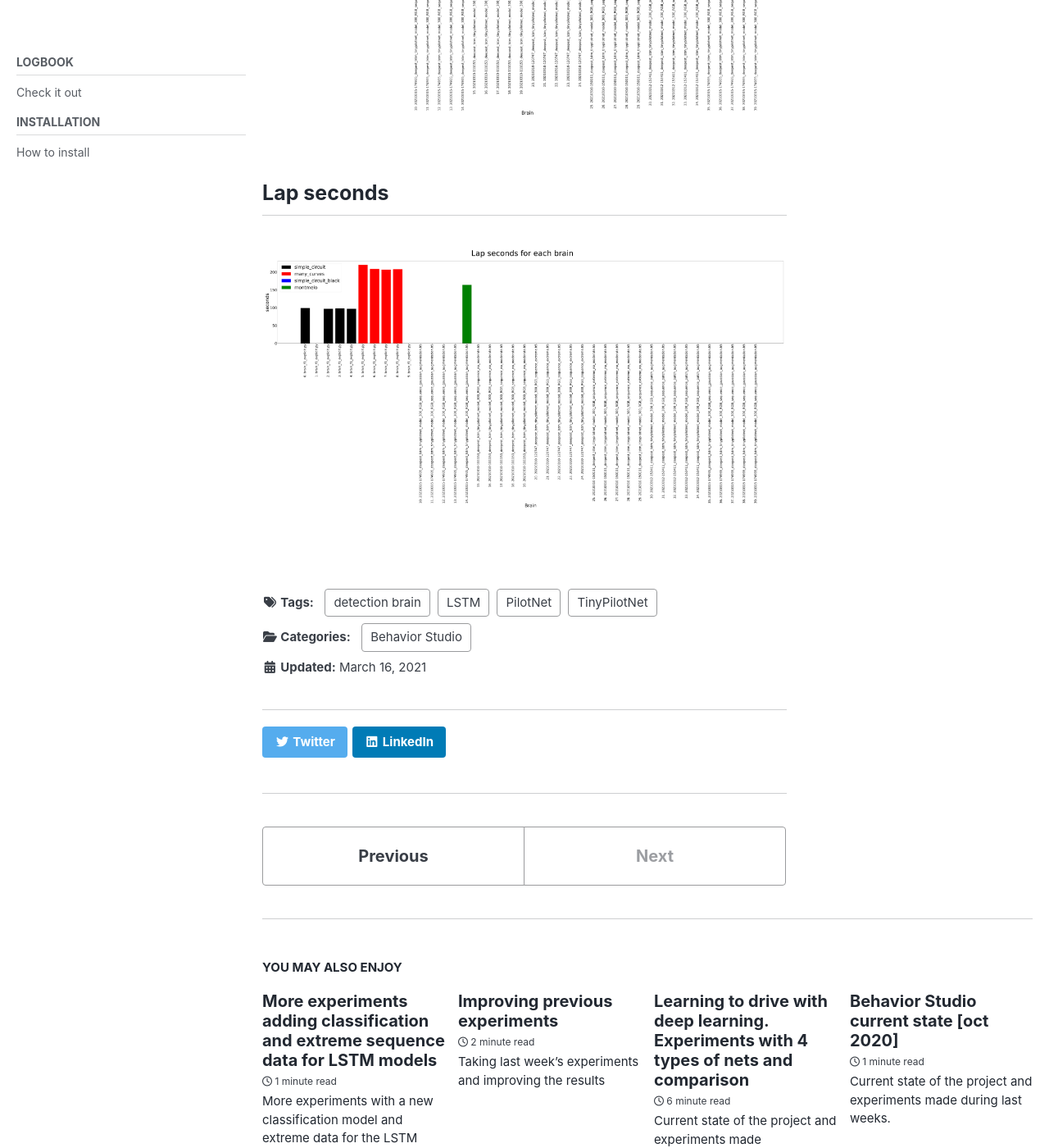
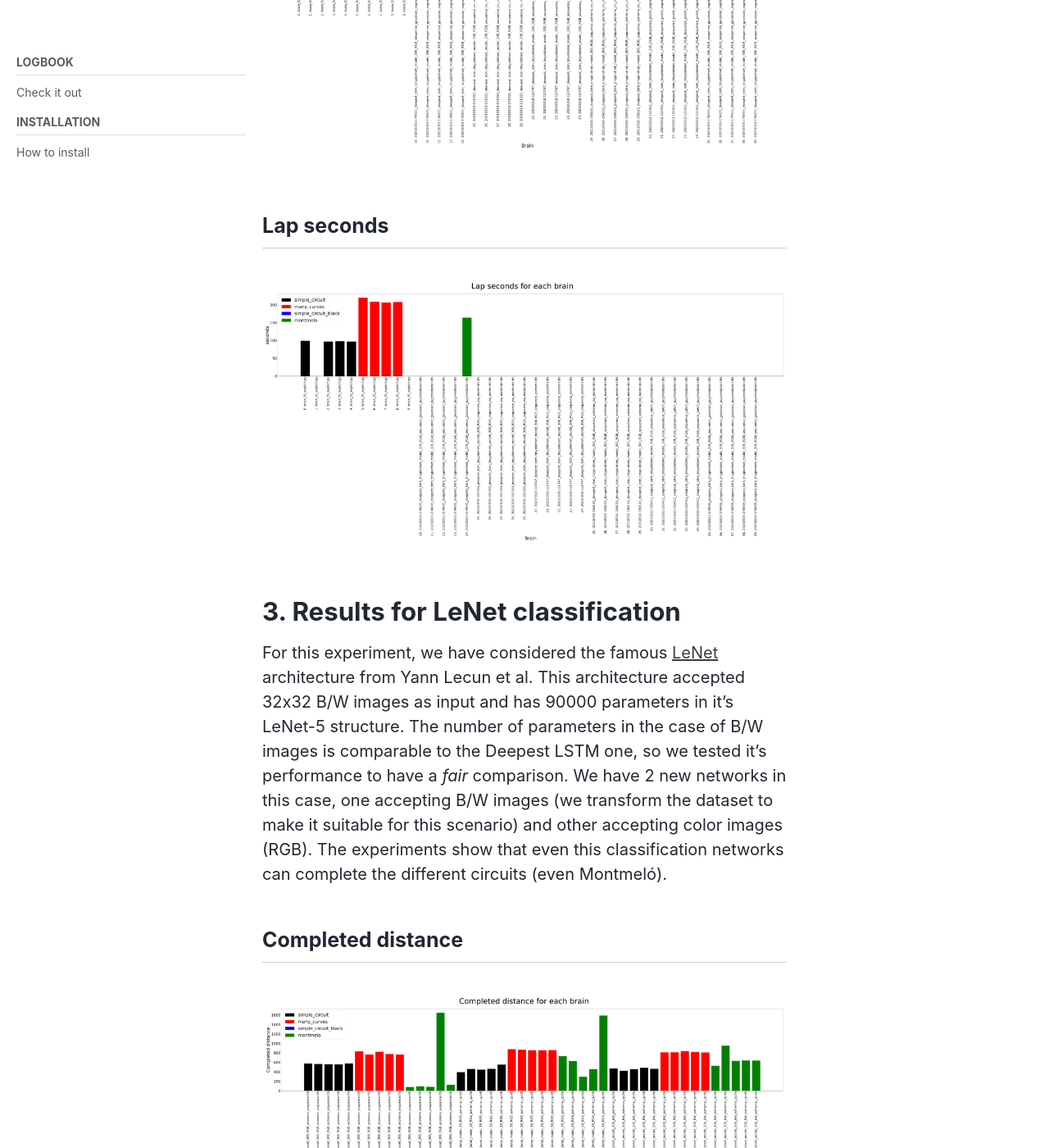
Before and after one commit to RoboticsLabURJC/2019-phd-sergio-paniego, a Jekyll site: the page built from docs/_posts/2021-03-16-expermients-lstm.md, in a window 1280 px wide and 1400 px high, scrolled down 5563 px. Shown: the whole window at 82% size. Built offline with Jekyll 4.4.1, drawn with Linux system fonts in a browser that asks for light colours; cached includes are drawn as plain includes; nearby versions of some CDN libraries; some of the changed text lies outside the part shown.

Commit message:
Blog updated

```diff
--- a/docs/_posts/2021-03-16-expermients-lstm.md
+++ b/docs/_posts/2021-03-16-expermients-lstm.md
@@ -59,6 +59,26 @@
   - url: /assets/images/logbook/20210316/lap-seconds-2.png
     image_path: /assets/images/logbook/20210316/lap-seconds-2.png
     alt: "Lap seconds"
+gallery10:
+  - url: /assets/images/logbook/20210316/completed-distance-3.png
+    image_path: /assets/images/logbook/20210316/completed-distance-3.png
+    alt: "Completed distance"
+gallery11:
+  - url: /assets/images/logbook/20210316/completed-percentage-3.png
+    image_path: /assets/images/logbook/20210316/completed-percentage-3.png
+    alt: "Completed percentage"
+gallery12:
+  - url: /assets/images/logbook/20210316/circuit-diameter-3.png
+    image_path: /assets/images/logbook/20210316/circuit-diameter-3.png
+    alt: "Circuit diameter"
+gallery13:
+  - url: /assets/images/logbook/20210316/average-speed-3.png
+    image_path: /assets/images/logbook/20210316/average-speed-3.png
+    alt: "Average speed"
+gallery14:
+  - url: /assets/images/logbook/20210316/lap-seconds-3.png
+    image_path: /assets/images/logbook/20210316/lap-seconds-3.png
+    alt: "Lap seconds"
 
 
 ---
@@ -68,8 +88,7 @@
 Experiments:
 * [Results for different data augmentation strategies](#experiment-1)
 * [Results for different data augmentation strategies only in Montmeló](#experiment-2)
-
-
+* [Results for LeNet classification](#experiment-3)
 
 <a name="experiment-1"></a>
 # 1. Results for different data augmentation strategies
@@ -127,3 +146,30 @@
 
 ## Lap seconds
 {% include gallery id="gallery9" caption="" %}
+
+
+<a name="experiment-3"></a>
+# 3. Results for LeNet classification
+
+For this experiment, we have considered the famous [LeNet](http://yann.lecun.com/exdb/publis/pdf/lecun-98.pdf) architecture from Yann Lecun et al.
+This architecture accepted 32x32 B/W images as input and has 90000 parameters in it's LeNet-5 structure. The number of parameters in the case of B/W images is
+comparable to the Deepest LSTM one, so we tested it's performance to have a *fair* comparison. We have 2 new networks in this case, one accepting B/W images (we transform the
+dataset to make it suitable for this scenario) and other accepting color images (RGB). The experiments show that even this classification networks can complete the different
+circuits (even Montmeló).
+
+
+## Completed distance
+
+{% include gallery id="gallery10" caption="" %}
+
+## Completed percentage
+{% include gallery id="gallery11" caption="" %}
+
+## Circuit diameter
+{% include gallery id="gallery12" caption="" %}
+
+## Average speed
+{% include gallery id="gallery13" caption="" %}
+
+## Lap seconds
+{% include gallery id="gallery14" caption="" %}
```
Also changed, not shown: docs/assets/images/logbook/20210316/average-speed-3.png (added), docs/assets/images/logbook/20210316/circuit-diameter-3.png (added), docs/assets/images/logbook/20210316/completed-distance-3.png (added), docs/assets/images/logbook/20210316/completed-percentage-3.png (added), docs/assets/images/logbook/20210316/lap-seconds-3.png (added).
